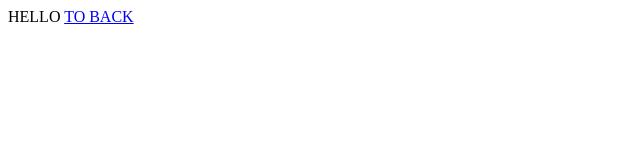
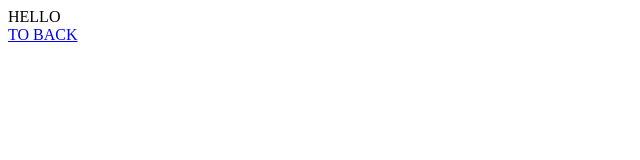
Before and after one commit to coralingberlandau/Blog, a plain HTML site: page page2.html in a window 1280 px wide. Shown: the whole page, without its empty margins (0-640 px from the left). Drawn offline with Linux system fonts and the light colour scheme.

Commit message:
add page2 br

```diff
--- a/page2.html
+++ b/page2.html
@@ -6,7 +6,7 @@
     <title>Document</title>
 </head>
 <body>
-    HELLO
+    HELLO <br>
 
     <a href="index.html">TO BACK</a>
 
```
